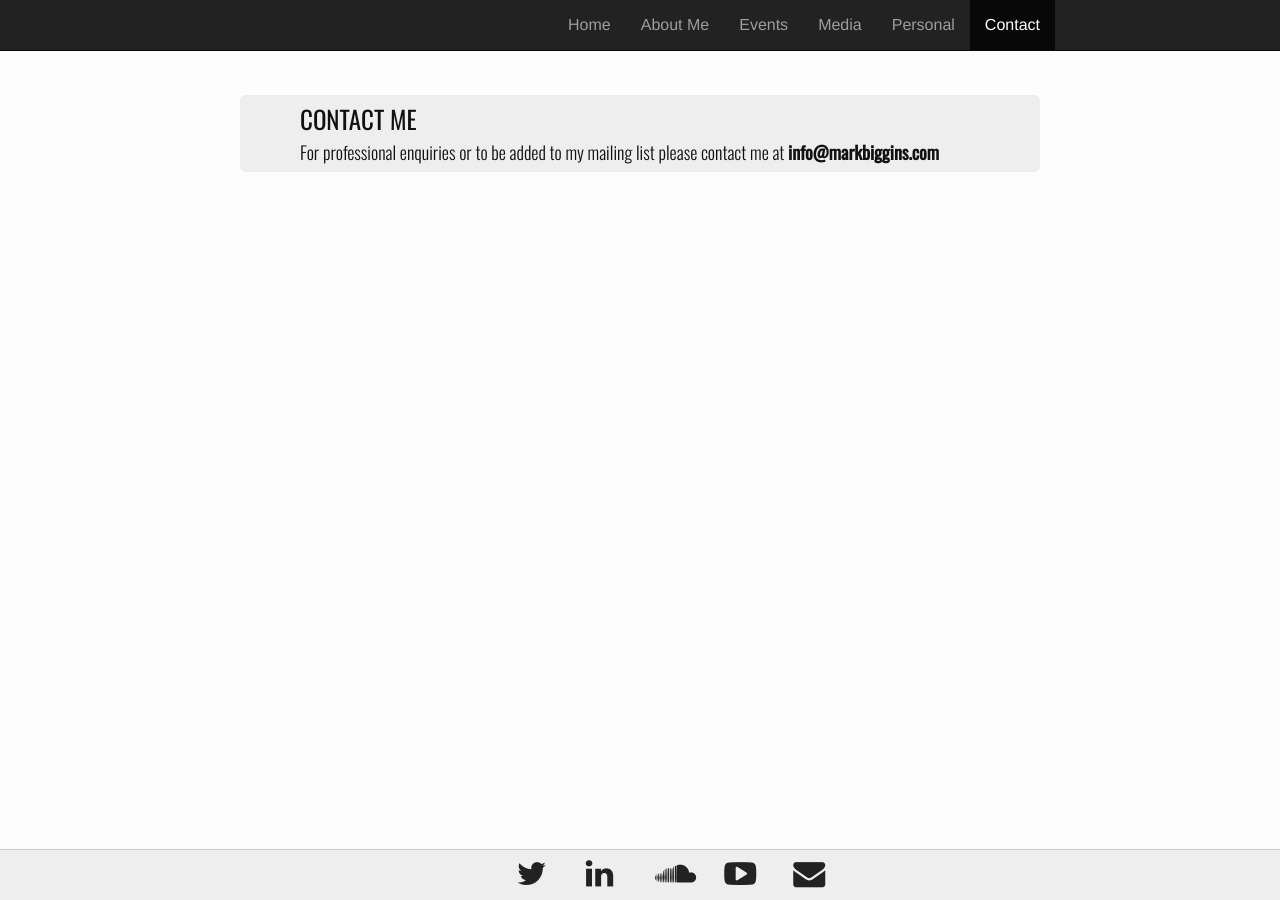
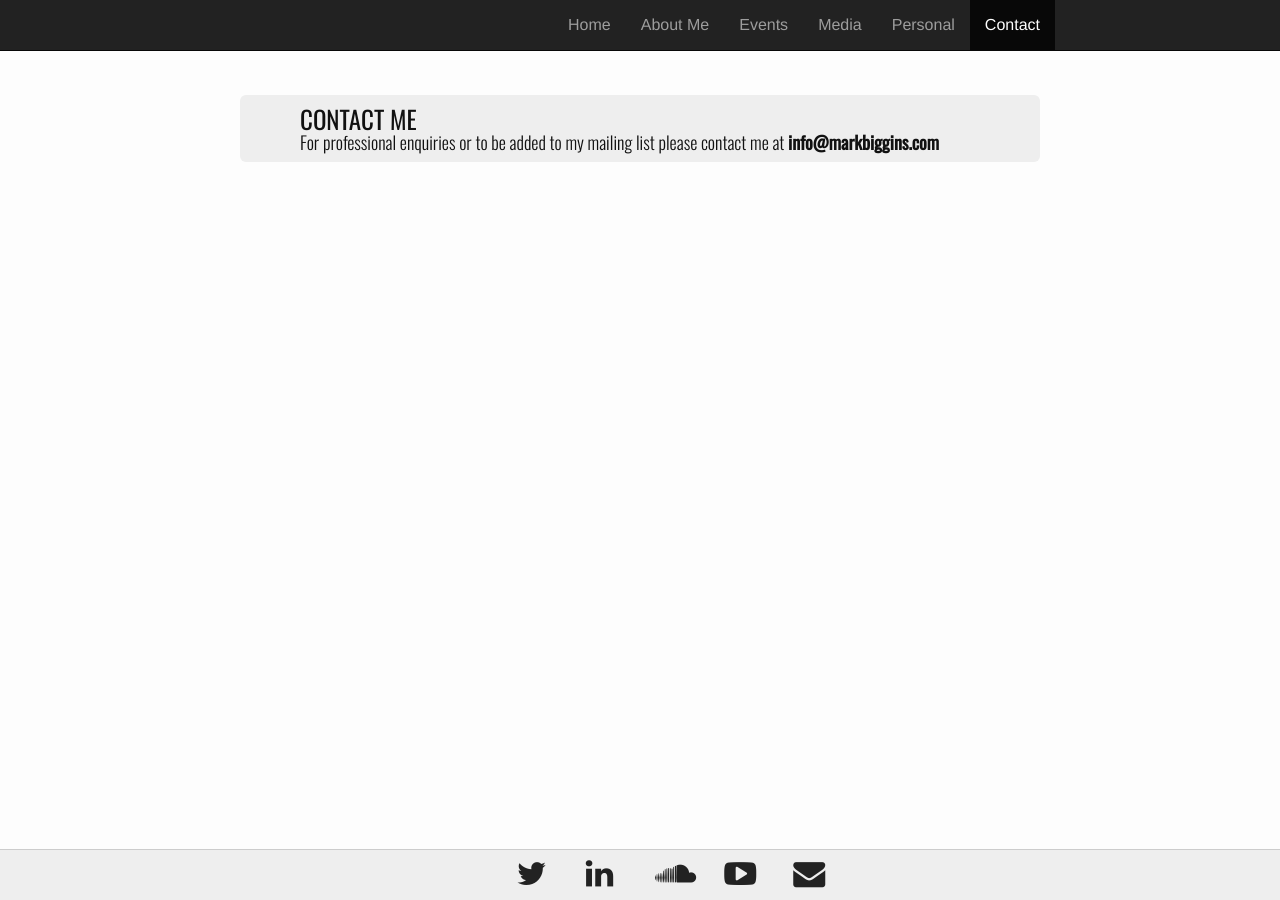
Before and after one commit to musicman10201/musicman10201.github.io, a Jekyll site: the page built from contact.md, in a window 1280 px wide. Built offline with Jekyll 4.4.1, drawn with Linux system fonts in a browser that asks for light colours.

Commit message:
Update _base.scss

```diff
--- a/_sass/_base.scss
+++ b/_sass/_base.scss
@@ -214,7 +214,6 @@ pre {
   }
   h3 {
     font-size: 25px;
-    padding-bottom: 10px;
   }
   h4 {
     font-size: 18px;
```
